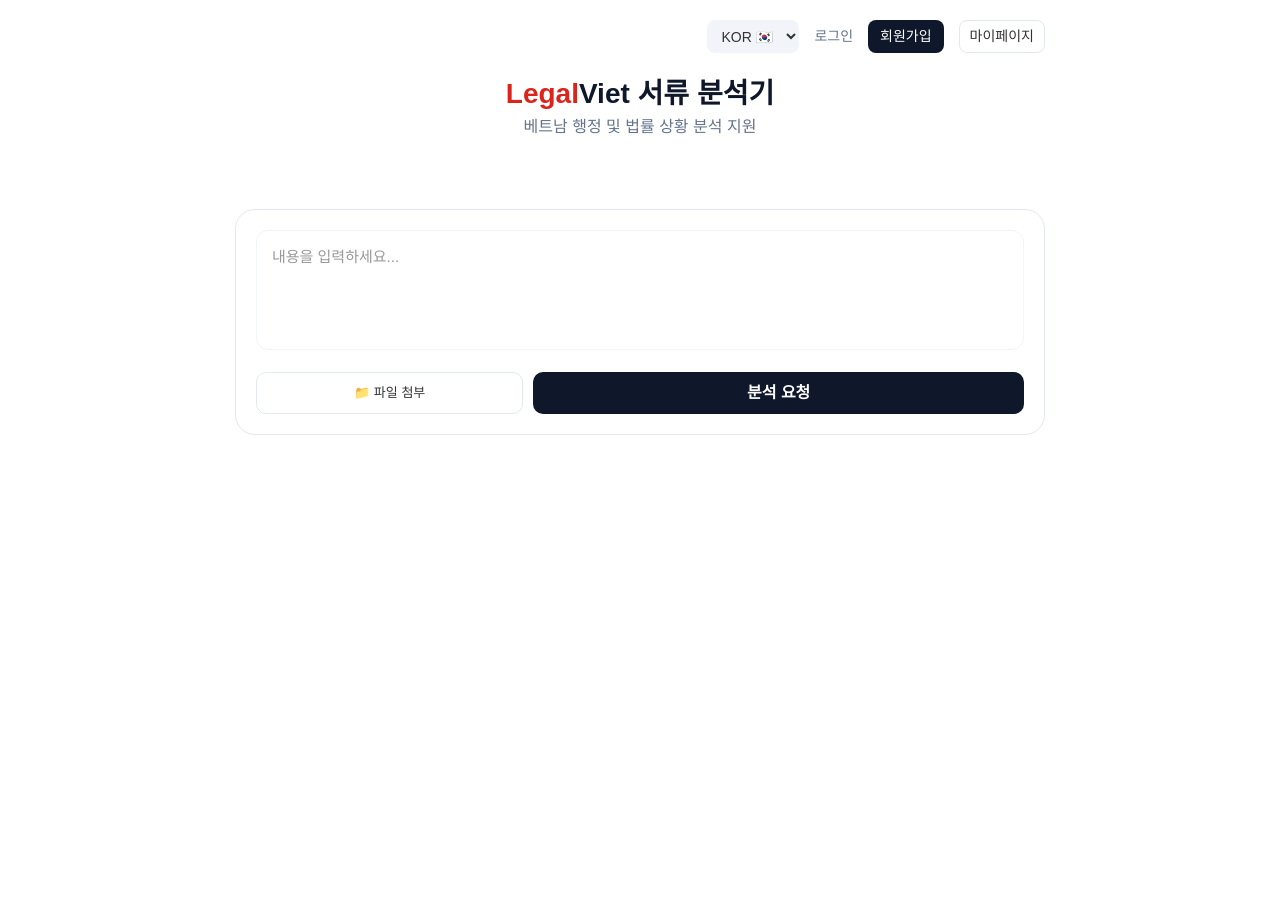
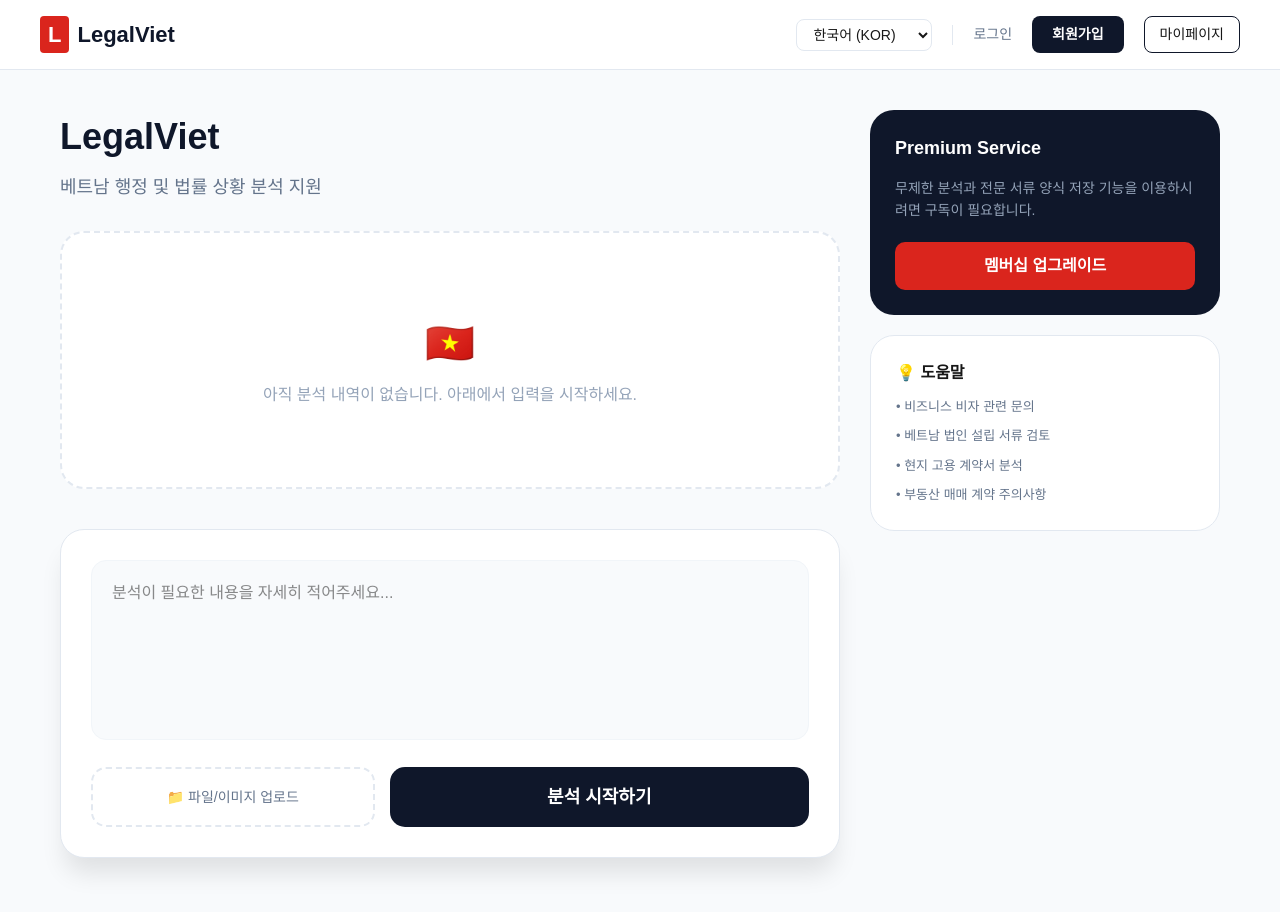
Before and after one commit to Homechiminh/Legalviet, a Next.js app: page / in a window 1280 px wide. Shown: the top 912 px of the page. Before the commit the page ends 800 px from the top, so only its background shows below. Built offline with nearby package versions, Linux system fonts and the light colour scheme.

Commit message:
Update page.js

```diff
--- a/src/app/page.js
+++ b/src/app/page.js
@@ -9,31 +9,15 @@ export default function LegalVietPage() {
   const [chatHistory, setChatHistory] = useState([]);
   const [loading, setLoading] = useState(false);
   const [showSubscriptionModal, setShowSubscriptionModal] = useState(false);
+  const [lang, setLang] = useState('ko');
+  const [user, setUser] = useState(null);
 
-  // 추가된 상태: 언어 설정 및 유저 정보
-  const [lang, setLang] = useState('ko'); // 'ko' 또는 'en'
-  const [user, setUser] = useState(null); // 로그인 유저 정보 저장용
-
-  // 1. 분석 요청 함수 (일반 분석)
-  const handleSubmit = async (e) => {
-    e.preventDefault();
-    if (!content.trim() && !file) return;
-    await performAnalysis(content, false);
-  };
-
-  // 2. 베트남어 서류 제작 전용 함수
-  const handleGenerateDocument = async (lastAnalysis) => {
-    const docPrompt = `아래 분석 내용을 바탕으로 관공서 제출용 베트남어 공식 서류 초안을 작성해줘:\n\n${lastAnalysis}`;
-    await performAnalysis(docPrompt, true);
-  };
-
-  // 공통 분석 로직
   const performAnalysis = async (promptText, isDoc) => {
     setLoading(true);
     const tempUserId = user?.id || "user_123";
 
     try {
-      const response = await fetch('/api/chat', { // route.js 경로에 맞춤
+      const response = await fetch('/api/chat', {
         method: 'POST',
         headers: { 'Content-Type': 'application/json' },
         body: JSON.stringify({
@@ -56,7 +40,7 @@ export default function LegalVietPage() {
         }]);
         if (!isDoc) setContent('');
       } else {
-        alert('분석 실패: ' + (data.error || '알 수 없는 오류'));
+        alert('실패: ' + (data.error || '오류 발생'));
       }
     } catch (error) {
       alert('연결 에러가 발생했습니다.');
@@ -65,91 +49,143 @@ export default function LegalVietPage() {
     }
   };
 
+  const handleSubmit = (e) => { e.preventDefault(); performAnalysis(content, false); };
+  const handleGenerateDocument = (lastAnalysis) => {
+    const docPrompt = `아래 분석 내용을 바탕으로 관공서 제출용 베트남어 공식 서류 초안을 작성해줘:\n\n${lastAnalysis}`;
+    performAnalysis(docPrompt, true);
+  };
+
   return (
-    <div style={{ padding: '20px', maxWidth: '850px', margin: '0 auto', fontFamily: 'Pretendard, sans-serif', color: '#333' }}>
-
-      {/* 상단 네비게이션: 로그인/회원가입/마이페이지 */}
-      <nav style={{ display: 'flex', justifyContent: 'flex-end', gap: '15px', marginBottom: '20px', fontSize: '14px' }}>
+    <div style={{ minHeight: '100vh', background: '#f8fafc', padding: '0 0 100px 0' }}>
+      {/* 1. 상단 글로벌 네비게이션 (더 넓게 확장) */}
+      <nav style={{
+        background: '#fff', borderBottom: '1px solid #e2e8f0', padding: '0 40px', height: '70px',
+        display: 'flex', justifyContent: 'space-between', alignItems: 'center', position: 'sticky', top: 0, zIndex: 100
+      }}>
+        <div style={{ fontSize: '22px', fontWeight: '900', color: '#0f172a', display: 'flex', alignItems: 'center', gap: '8px' }}>
+          <span style={{ background: '#da251d', color: '#fff', padding: '2px 8px', borderRadius: '4px' }}>L</span>
+          LegalViet
+        </div>
+        <div style={{ display: 'flex', alignItems: 'center', gap: '20px' }}>
           <select
             onChange={(e) => setLang(e.target.value)}
-          style={{ border: 'none', background: '#f1f5f9', borderRadius: '8px', padding: '5px 10px', cursor: 'pointer' }}
+            style={{ border: '1px solid #e2e8f0', background: '#fff', borderRadius: '8px', padding: '6px 12px', fontSize: '14px', cursor: 'pointer' }}
           >
-          <option value="ko">KOR 🇰🇷</option>
-          <option value="en">ENG 🇺🇸</option>
+            <option value="ko">한국어 (KOR)</option>
+            <option value="en">English (ENG)</option>
           </select>
-        <button onClick={() => router.push('/auth/login')} style={{ background: 'none', border: 'none', cursor: 'pointer', color: '#64748b' }}>로그인</button>
-        <button onClick={() => router.push('/auth/signup')} style={{ background: '#0f172a', color: '#white', border: 'none', padding: '6px 12px', borderRadius: '8px', color: '#fff', cursor: 'pointer' }}>회원가입</button>
-        <button onClick={() => router.push('/mypage')} style={{ background: 'none', border: '1px solid #e2e8f0', padding: '5px 10px', borderRadius: '8px', cursor: 'pointer' }}>마이페이지</button>
+          <div style={{ height: '20px', width: '1px', background: '#e2e8f0' }} />
+          <button onClick={() => router.push('/auth/login')} style={{ fontSize: '14px', color: '#64748b', background: 'none', border: 'none', cursor: 'pointer' }}>로그인</button>
+          <button onClick={() => router.push('/auth/signup')} style={{ fontSize: '14px', fontWeight: '600', color: '#fff', background: '#0f172a', border: 'none', padding: '8px 20px', borderRadius: '8px', cursor: 'pointer' }}>회원가입</button>
+          <button onClick={() => router.push('/mypage')} style={{ background: 'none', border: '1px solid #0f172a', padding: '7px 15px', borderRadius: '8px', fontSize: '14px', cursor: 'pointer' }}>마이페이지</button>
+        </div>
       </nav>
 
-      <header style={{ textAlign: 'center', marginBottom: '40px' }}>
-        <h1 style={{ fontSize: '28px', fontWeight: '800', color: '#0f172a' }}>
-          <span style={{ color: '#da251d' }}>Legal</span>Viet {lang === 'ko' ? '서류 분석기' : 'AI Analyzer'}
+      <div style={{ maxWidth: '1200px', margin: '40px auto', padding: '0 20px' }}>
+        <div style={{ display: 'grid', gridTemplateColumns: '1fr 350px', gap: '30px' }}>
+
+          {/* 왼쪽: 메인 작업 영역 */}
+          <main>
+            <header style={{ marginBottom: '30px' }}>
+              <h1 style={{ fontSize: '36px', fontWeight: '800', color: '#0f172a', marginBottom: '10px' }}>
+                LegalViet
               </h1>
-        <p style={{ color: '#64748b' }}>{lang === 'ko' ? '베트남 행정 및 법률 상황 분석 지원' : 'Support for Vietnamese Administrative & Legal Analysis'}</p>
+              <p style={{ fontSize: '18px', color: '#64748b' }}>
+                {lang === 'ko' ? '베트남 행정 및 법률 상황 분석 지원' : 'Support for Vietnamese Administrative & Legal Analysis'}
+              </p>
             </header>
 
-      {/* 대화 내역 UI */}
-      <div style={{ marginBottom: '30px', display: 'flex', flexDirection: 'column', gap: '20px' }}>
+            {/* 대화 내역 카드 섹션 */}
+            <div style={{ display: 'flex', flexDirection: 'column', gap: '25px', marginBottom: '40px' }}>
+              {chatHistory.length === 0 && (
+                <div style={{ padding: '80px 0', textAlign: 'center', background: '#fff', borderRadius: '24px', border: '2px dashed #e2e8f0' }}>
+                  <div style={{ fontSize: '40px', marginBottom: '10px' }}>🇻🇳</div>
+                  <p style={{ color: '#94a3b8' }}>아직 분석 내역이 없습니다. 아래에서 입력을 시작하세요.</p>
+                </div>
+              )}
               {chatHistory.map((chat, index) => (
                 <div key={index} style={{
-            alignSelf: chat.role === 'user' ? 'flex-end' : 'flex-start',
-            width: '100%', maxWidth: '90%',
-            padding: '20px',
-            borderRadius: '16px',
-            background: chat.role === 'user' ? '#f8fafc' : (chat.role === 'document' ? '#fffbeb' : '#fff'),
+                  width: '100%', padding: '30px', borderRadius: '24px',
+                  background: chat.role === 'user' ? '#fff' : (chat.role === 'document' ? '#fffbeb' : '#fff'),
                   border: chat.role === 'document' ? '2px solid #fcd34d' : '1px solid #e2e8f0',
-            boxShadow: '0 2px 8px rgba(0,0,0,0.05)'
+                  boxShadow: '0 4px 6px -1px rgba(0, 0, 0, 0.05)'
                 }}>
-            <div style={{ fontSize: '12px', fontWeight: 'bold', marginBottom: '10px', color: chat.role === 'document' ? '#b45309' : '#64748b' }}>
-              {chat.role === 'user' ? 'Q.' : (chat.role === 'document' ? '📄 VIETNAMESE DOCUMENT DRAFT' : 'AI ANALYSIS')}
+                  <div style={{ display: 'flex', alignItems: 'center', gap: '10px', marginBottom: '15px' }}>
+                    <div style={{
+                      width: '32px', height: '32px', borderRadius: '50%', background: chat.role === 'user' ? '#0f172a' : '#da251d',
+                      display: 'flex', alignItems: 'center', justifyContent: 'center', color: '#fff', fontSize: '12px', fontWeight: 'bold'
+                    }}>
+                      {chat.role === 'user' ? 'U' : 'L'}
                     </div>
-            <div style={{ whiteSpace: 'pre-wrap', fontSize: '15px', lineHeight: '1.7' }}>{chat.text}</div>
+                    <span style={{ fontWeight: '700', fontSize: '14px', color: '#1e293b' }}>
+                      {chat.role === 'user' ? '사용자 질문' : (chat.role === 'document' ? '베트남어 서류 초안' : 'LegalViet AI 분석')}
+                    </span>
+                  </div>
+                  <div style={{ whiteSpace: 'pre-wrap', fontSize: '16px', lineHeight: '1.8', color: '#334155' }}>{chat.text}</div>
 
-            {/* AI 분석 결과 바로 다음에만 '서류 제작' 버튼 노출 */}
                   {chat.role === 'model' && index === chatHistory.length - 1 && (
                     <button
                       onClick={() => handleGenerateDocument(chat.text)}
-                style={{ marginTop: '15px', padding: '10px 16px', background: '#da251d', color: '#fff', border: 'none', borderRadius: '8px', fontWeight: 'bold', cursor: 'pointer', fontSize: '13px' }}
+                      style={{
+                        marginTop: '25px', padding: '12px 24px', background: '#da251d', color: '#fff',
+                        border: 'none', borderRadius: '12px', fontWeight: 'bold', cursor: 'pointer', display: 'flex', alignItems: 'center', gap: '8px'
+                      }}
                     >
-                🇻🇳 이 내용으로 베트남어 서류 만들기
+                      <span>🇻🇳</span> {lang === 'ko' ? '이 내용으로 베트남어 서류 만들기' : 'Generate Vietnamese Document'}
                     </button>
                   )}
                 </div>
               ))}
             </div>
 
-      {/* 입력 섹션 */}
-      <form onSubmit={handleSubmit} style={{ background: '#fff', padding: '20px', borderRadius: '20px', border: '1px solid #e2e8f0' }}>
+            {/* 입력 영역 */}
+            <form onSubmit={handleSubmit} style={{ background: '#fff', padding: '30px', borderRadius: '24px', boxShadow: '0 20px 25px -5px rgba(0, 0, 0, 0.1)', border: '1px solid #e2e8f0' }}>
               <textarea
                 value={content}
                 onChange={(e) => setContent(e.target.value)}
-          placeholder={lang === 'ko' ? "내용을 입력하세요..." : "Enter details here..."}
-          style={{ width: '100%', height: '120px', padding: '15px', borderRadius: '12px', border: '1px solid #f1f5f9', resize: 'none', outline: 'none', fontSize: '15px' }}
+                placeholder={lang === 'ko' ? "분석이 필요한 내용을 자세히 적어주세요..." : "Describe the situation in detail..."}
+                style={{ width: '100%', height: '180px', padding: '20px', borderRadius: '15px', border: '1px solid #f1f5f9', background: '#f8fafc', fontSize: '16px', outline: 'none', resize: 'none' }}
               />
-
-        <div style={{ display: 'flex', gap: '10px', marginTop: '15px' }}>
-          <div style={{ flex: 1, position: 'relative', border: '1px solid #e2e8f0', borderRadius: '10px', padding: '10px', textAlign: 'center', fontSize: '13px' }}>
+              <div style={{ display: 'flex', gap: '15px', marginTop: '20px' }}>
+                <div style={{ flex: 1, position: 'relative', border: '2px dashed #e2e8f0', borderRadius: '15px', display: 'flex', alignItems: 'center', justifyContent: 'center', fontSize: '14px', color: '#64748b' }}>
                   <input type="file" onChange={(e) => setFile(e.target.files[0])} style={{ position: 'absolute', inset: 0, opacity: 0, cursor: 'pointer' }} />
-            {file ? file.name : '📁 파일 첨부'}
+                  {file ? `✅ ${file.name}` : '📁 파일/이미지 업로드'}
                 </div>
-          <button type="submit" disabled={loading} style={{ flex: 2, background: '#0f172a', color: '#fff', borderRadius: '10px', border: 'none', fontWeight: '700', cursor: 'pointer' }}>
-            {loading ? 'Processing...' : (lang === 'ko' ? '분석 요청' : 'Analyze')}
+                <button type="submit" disabled={loading} style={{ flex: 1.5, background: '#0f172a', color: '#fff', height: '60px', borderRadius: '15px', border: 'none', fontWeight: '800', fontSize: '18px', cursor: 'pointer' }}>
+                  {loading ? '분석 중...' : '분석 시작하기'}
                 </button>
               </div>
             </form>
+          </main>
 
-      {/* 구독 모달 (기존 유지) */}
-      {showSubscriptionModal && (
-        <div style={{ position: 'fixed', inset: 0, background: 'rgba(0,0,0,0.5)', display: 'flex', justifyContent: 'center', alignItems: 'center', zIndex: 1000 }}>
-          <div style={{ background: '#fff', padding: '30px', borderRadius: '20px', textAlign: 'center', maxWidth: '350px' }}>
-            <h2 style={{ fontWeight: '800' }}>{lang === 'ko' ? '구독이 필요합니다' : 'Subscription Required'}</h2>
-            <p style={{ margin: '15px 0', color: '#64748b' }}>무료 횟수를 모두 사용하셨습니다.</p>
-            <button onClick={() => window.open('https://pf.kakao.com/...')} style={{ width: '100%', padding: '12px', background: '#da251d', color: '#fff', border: 'none', borderRadius: '10px', fontWeight: 'bold' }}>문의하기</button>
-            <button onClick={() => setShowSubscriptionModal(false)} style={{ marginTop: '10px', background: 'none', border: 'none', color: '#94a3b8' }}>닫기</button>
+          {/* 오른쪽: 사이드바 (정보 섹션) */}
+          <aside>
+            <div style={{ position: 'sticky', top: '110px', display: 'flex', flexDirection: 'column', gap: '20px' }}>
+              <div style={{ background: '#0f172a', color: '#fff', padding: '25px', borderRadius: '24px' }}>
+                <h3 style={{ fontSize: '18px', fontWeight: '700', marginBottom: '15px' }}>Premium Service</h3>
+                <p style={{ fontSize: '14px', color: '#94a3b8', lineHeight: '1.6', marginBottom: '20px' }}>
+                  무제한 분석과 전문 서류 양식 저장 기능을 이용하시려면 구독이 필요합니다.
+                </p>
+                <button onClick={() => setShowSubscriptionModal(true)} style={{ width: '100%', background: '#da251d', color: '#fff', border: 'none', padding: '12px', borderRadius: '10px', fontWeight: '700', cursor: 'pointer' }}>
+                  멤버십 업그레이드
+                </button>
+              </div>
+
+              <div style={{ background: '#fff', padding: '25px', borderRadius: '24px', border: '1px solid #e2e8f0' }}>
+                <h3 style={{ fontSize: '16px', fontWeight: '700', marginBottom: '12px' }}>💡 도움말</h3>
+                <ul style={{ padding: 0, margin: 0, listStyle: 'none', fontSize: '13px', color: '#64748b', display: 'flex', flexDirection: 'column', gap: '10px' }}>
+                  <li>• 비즈니스 비자 관련 문의</li>
+                  <li>• 베트남 법인 설립 서류 검토</li>
+                  <li>• 현지 고용 계약서 분석</li>
+                  <li>• 부동산 매매 계약 주의사항</li>
+                </ul>
               </div>
             </div>
-      )}
+          </aside>
+        </div>
+      </div>
+
+      {/* 구독 모달 (생략 - 기존과 동일) */}
     </div>
   );
 }
```
Lines whose indentation alone changed are shown as unchanged.
